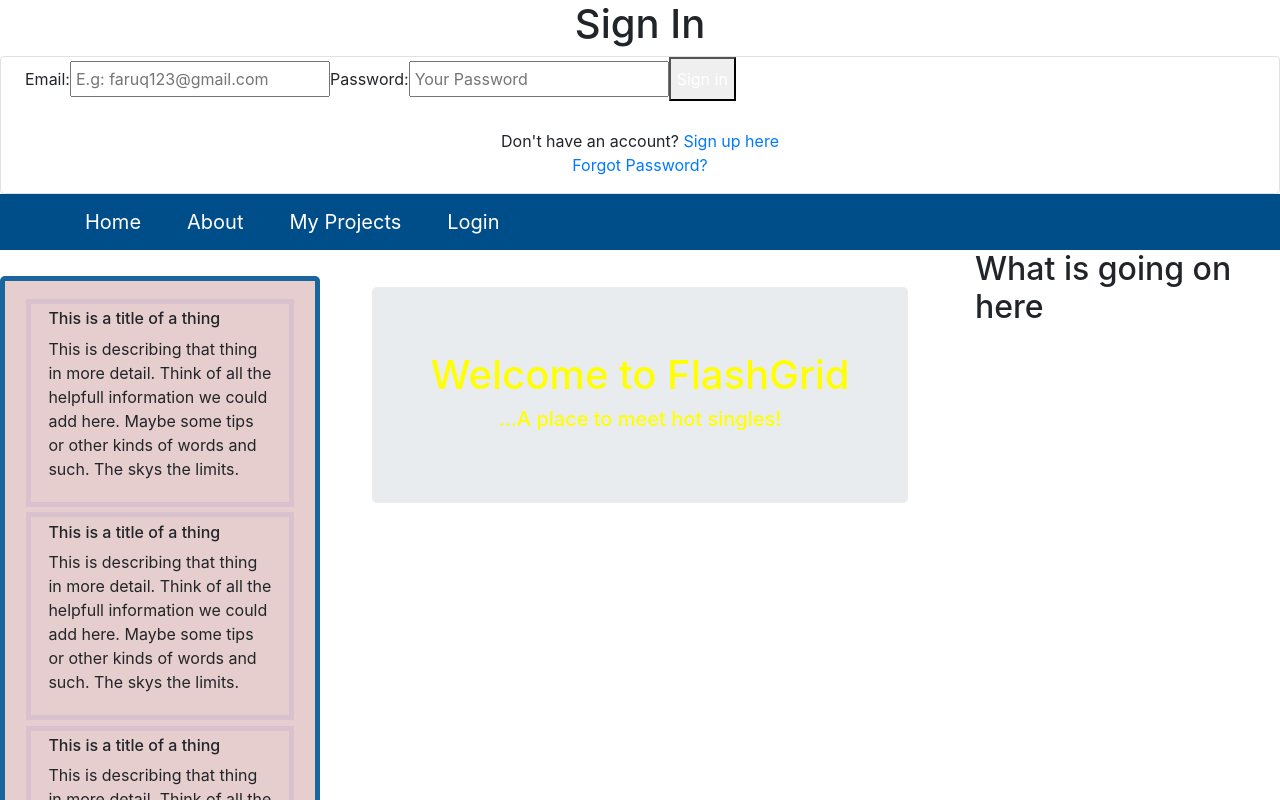
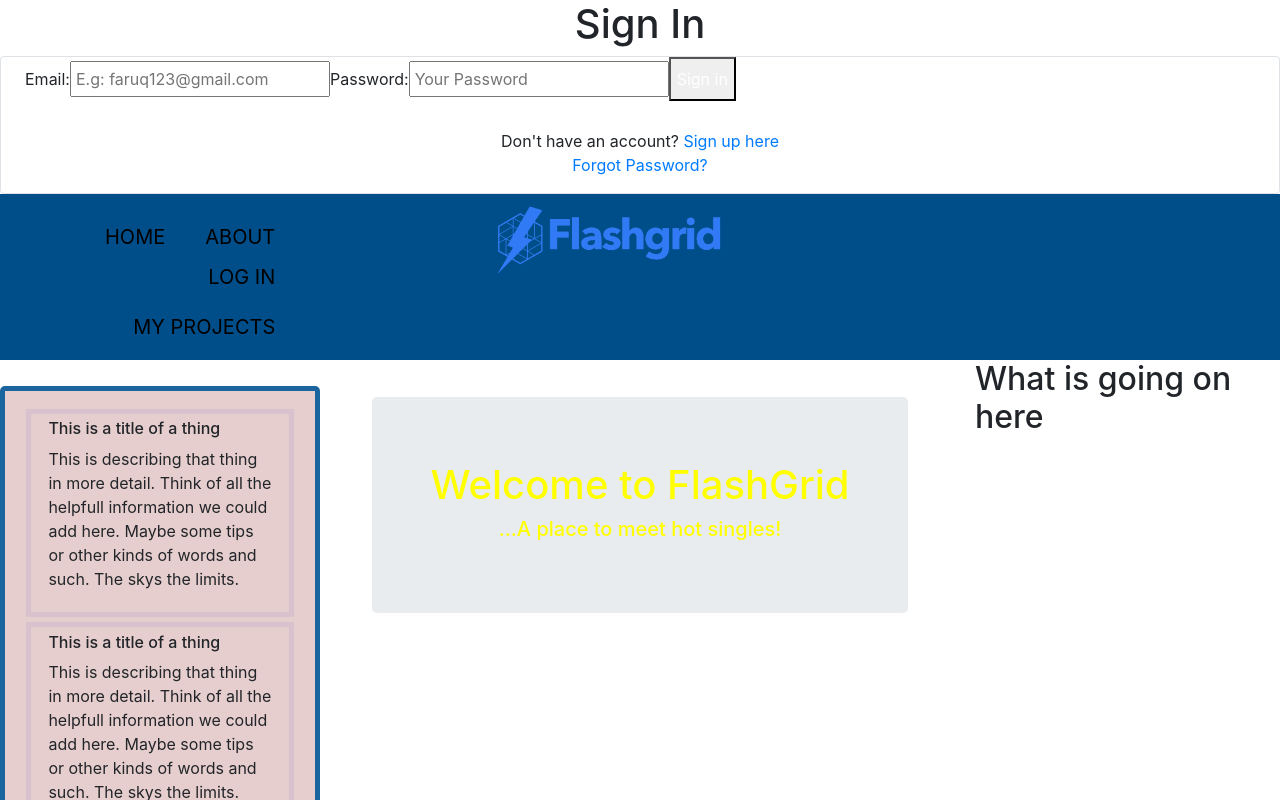
Before and after one commit to playerthomasm6/flashGrid, a React (Create React App) app in the folder client/: page / in a window 1280 px wide. Shown: the top 800 px of the page. Built offline with nearby package versions, Linux system fonts and the light colour scheme; no server answers.

Commit message:
Added logo and messing with css

```diff
--- a/client/src/components/Navbar/index.js
+++ b/client/src/components/Navbar/index.js
@@ -4,31 +4,17 @@ import "./styles.css";
 function Nav() {
     return (
         <nav className="navbar navbar-expand-lg navbar-dark nav-color">
-            <div className="container">
-                <div className="row">
-                    <div className="col">
-                        <a className="navbar-brand" href="/">
-                            Home
-                        </a>
-                    </div>
-
-                    <div className="col">
-                        <a className="navbar-brand" href="/about">
-                            About
-                        </a>
-                    </div>
-
-                    <div className="col">
-                        <a className="navbar-brand" href="/projects">
-                            My Projects
-                        </a>
-                    </div>
-
-                    <div className="col">
-                        <a className="navbar-brand" href="/">
-                            Login
-                        </a>
-                    </div>
+            <div className="container" id="main_menu">
+                <div class="logo_area">
+                    <a href=""><img src="flashgrid.png"></img></a>
+                </div>
+                <div className="row" id="inner_main_menu">
+                    <ul>
+                        <li><a href="">Home</a></li>
+                        <li><a href="">About</a></li>
+                        <li><a href="">Log In</a></li>
+                        <li><a href="">My Projects</a></li>
+                    </ul>
                 </div>
 
             </div>
--- a/client/src/components/Navbar/styles.css
+++ b/client/src/components/Navbar/styles.css
@@ -1,3 +1,18 @@
 .nav-color {
     background-color: #004E89;
 }
+
+img{
+    max-width: 300px;
+    height: 75px;
+}
+
+#inner_main_menu {margin: 0 auto; width: 1170px;}
+#inner_main_menu ul{margin: 0; padding: 10px 0 0; list-style: none; text-align: right;}
+#inner_main_menu ul li{float: none; display: inline block;}
+#inner_main_menu ul li:nth-child(1){float: left}
+#inner_main_menu ul li:nth-child(2){float: left}
+#inner_main_menu ul li a{color:black; font-size: 20px; text-transform: uppercase; text-decoration: none; display: block; padding: 10px 20px;}
+#inner_main_menu ul li a:hover{color: white;}
+#main_menu{width: 100%; position: relative}
+.logo_area{width: 50px; height: 50px; position:absolute; left: 50%; top: 0; content: ""; margin-left: -150px; text-align: center;}
```
Also changed, not shown: client/public/flashgrid.png (added), 1 other file (tests, documents, lock files or other folders).
